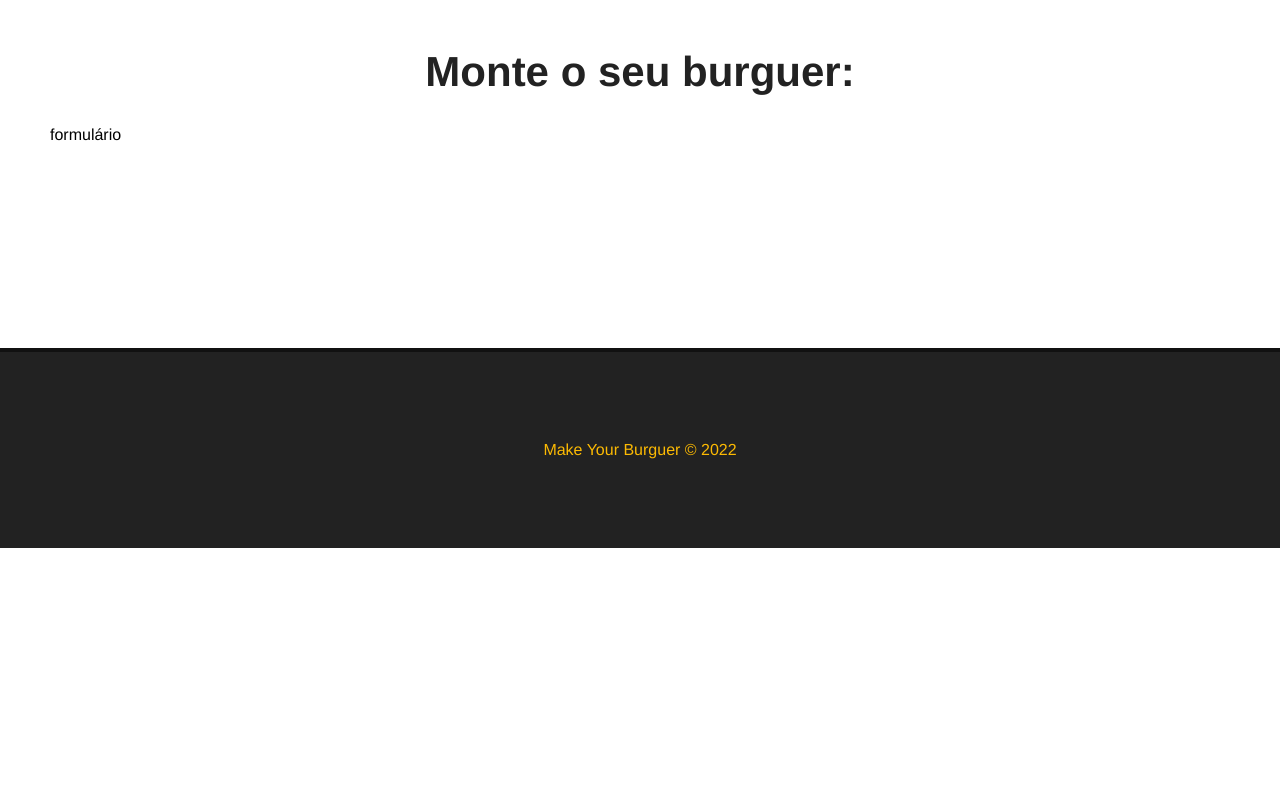
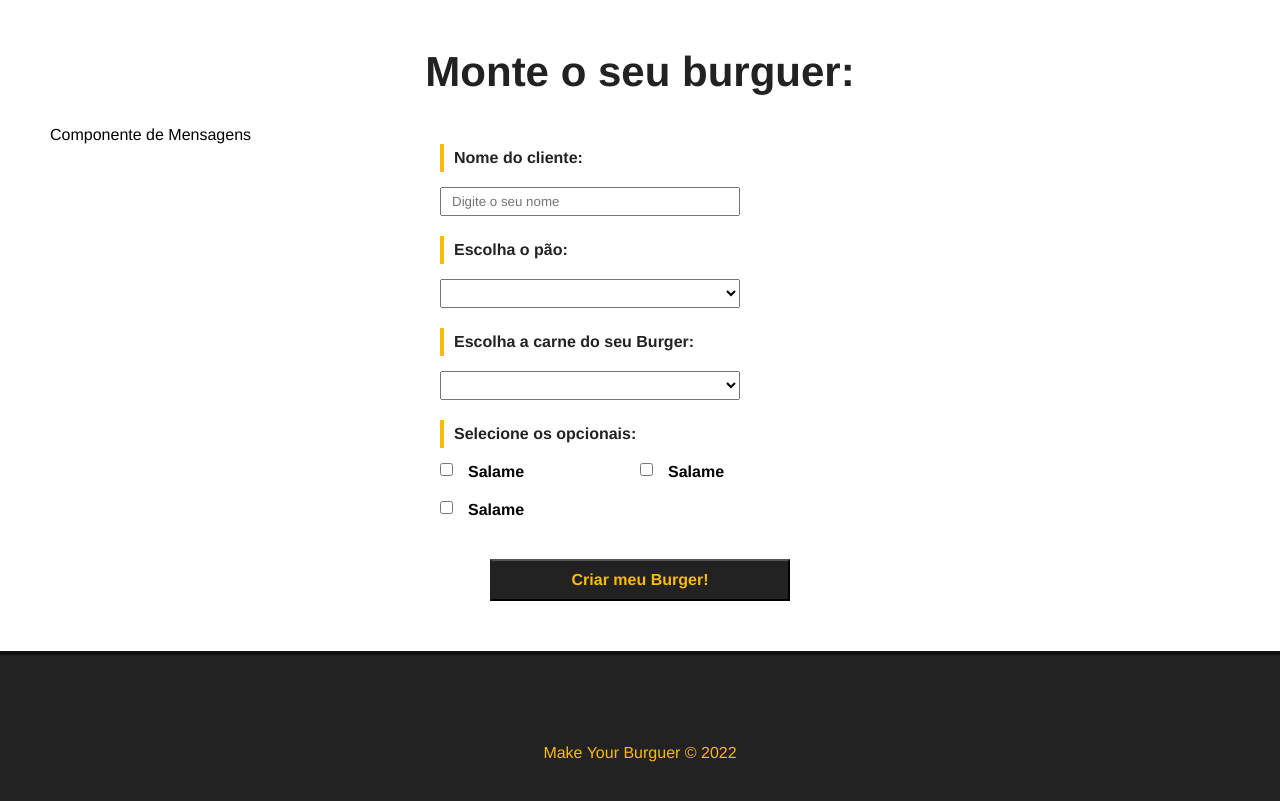
Before and after one commit to RodrigoLuna97/make-your-burguer, a Vue app: page / in a window 1280 px wide. Shown: the part 980-1781 px from the top of the page. Before the commit the page ends 1528 px from the top, so only its background shows below. Built offline with nearby package versions, Linux system fonts and the light colour scheme.

Commit message:
formulario

```diff
--- /dev/null
+++ b/src/components/BurgerForm.vue
@@ -0,0 +1,122 @@
+<template>
+    <div>
+        <p>Componente de Mensagens</p>
+        <div>
+            <form id="burger-form">
+
+            <div class="input-container">
+                <label for="nome">Nome do cliente:</label>
+                <input type="text" id="nome" name="nome" v-model="nome" placeholder="Digite o seu nome">
+            </div>
+
+            <div class="input-container">
+                <label for="pao">Escolha o pão:</label>
+                <select name="pao" id="pao" v-model="pao">
+                   <option value="">Selecione o seu pão</option>
+                   <option value="integral">Integral</option>
+                </select>
+            </div>
+
+            <div class="input-container">
+                <label for="carne">Escolha a carne do seu Burger:</label>
+                <select name="carne" id="carne" v-model="carne">
+                   <option value="">Selecione o tipo da carne</option>
+                   <option value="maminha">Maminha</option>
+                </select>
+            </div>
+
+         <div id="opcionais-container" class="input-container">
+                <label id="opcionais-title" for="opcionais">Selecione  os opcionais:</label>
+
+                    <div class="checkbox-container">
+
+                     <input type="checkbox" name="opcionais" v-model="opcionais" value="salame">
+                     <span>Salame</span>
+                    </div>
+
+                     <div class="checkbox-container">
+                     <input type="checkbox" name="opcionais" v-model="opcionais" value="salame">
+                     <span>Salame</span>
+                    </div>
+
+                    <div class="checkbox-container">
+                     <input type="checkbox" name="opcionais" v-model="opcionais" value="salame">
+                     <span>Salame</span>
+                     </div>
+
+            </div>
+
+            <div class="input-container">
+                <input type="submit" class="submit-btn" value="Criar meu Burger!">
+            </div>
+            </form>
+        </div>
+
+        </div>
+</template>
+
+<script>
+export default {
+    name: "BurgerForm"
+}
+</script>
+
+<style scoped>
+#burger-form {
+    max-width: 400px;
+    margin: 0 auto;
+  }
+  .input-container {
+    display: flex;
+    flex-direction: column;
+    margin-bottom: 20px;
+  }
+  label {
+    font-weight: bold;
+    margin-bottom: 15px;
+    color: #222;;
+    padding: 5px 10px;
+    border-left: 4px solid #fcba03;
+  }
+  input, select {
+    padding: 5px 10px;
+    width: 300px;
+  }
+  #opcionais-container {
+    flex-direction: row;
+    flex-wrap: wrap;
+  }
+  #opcionais-title {
+    width: 100%;
+  }
+  .checkbox-container {
+    display: flex;
+    align-items: flex-start;
+    width: 50%;
+    margin-bottom: 20px;
+  }
+
+  .checkbox-container span,
+  .checkbox-container input{
+      width: auto;
+  }
+  .checkbox-container span{
+      margin-left: 15px;
+      font-weight: bold;
+  }
+  .submit-btn{
+      background-color: #222;
+      color: #fcba03;
+      font-weight: bold;
+      border-left: 2px solid #222;
+      padding: 10px;
+      font-size: 16px;
+      margin: 0 auto;
+      cursor: pointer;
+      transition: .5s;
+  }
+  .submit-btn:hover{
+background-color: transparent;
+color: #222;
+  }
+</style>
--- a/src/views/Home.vue
+++ b/src/views/Home.vue
@@ -2,17 +2,19 @@
   <Banner />
   <div class="main-container">
     <h1>Monte o seu burguer:</h1>
-    <p>formulário</p>
+    <BurgerForm />
   </div>
 </template>
 
 <script>
 import Banner from '../components/Banner.vue'
+import BurgerForm from '../components/BurgerForm.vue'
 
 export default{
   name: "Home",
   components: {
-    Banner
+    Banner,
+    BurgerForm
   }
 }
 
```
